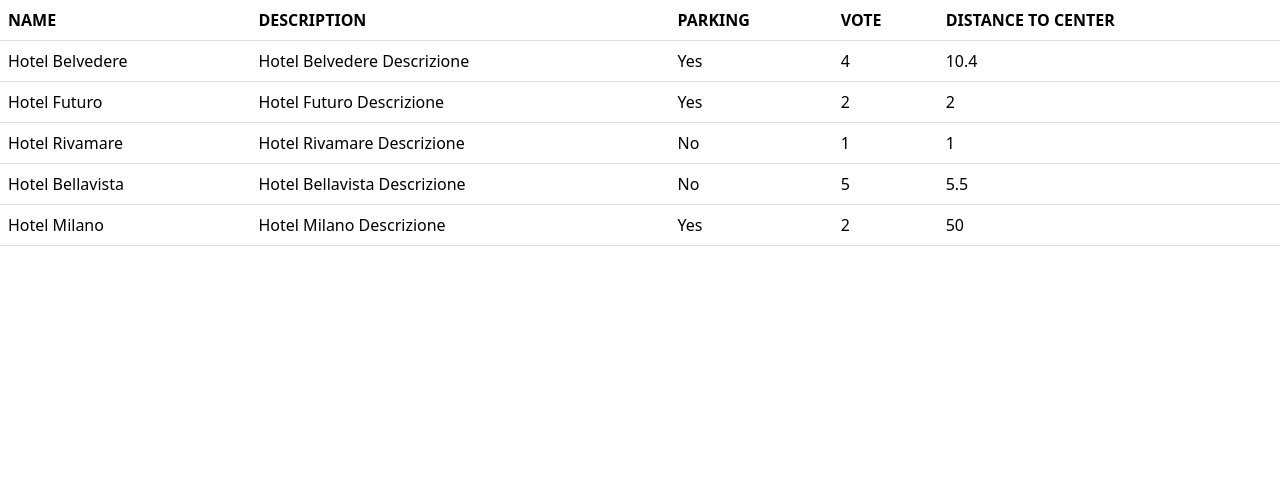
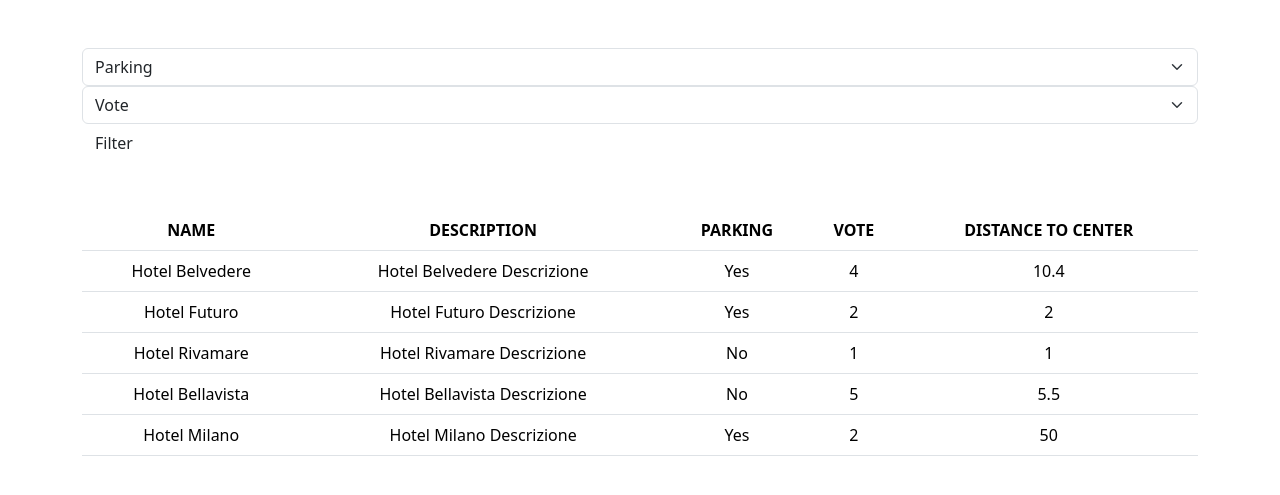
Before and after one commit to Vinffs/php-hotel, a PHP site: page / in a window 1280 px wide. Shown: the top 495 px of the page. Run offline with PHP 8.4, Linux system fonts and the light colour scheme.

Commit message:
added parking filter

```diff
--- a/index.php
+++ b/index.php
@@ -1,17 +1,30 @@
 <?php
 include __DIR__ . "/partials/header.php";
-
 function tableTitle($word)
 {
   return strtoupper((str_replace("_", " ", $word)));
 }
 
+$filteredHotels = $hotels;
+
+function filter($hotel)
+{
+  $parking = $_GET['parking'];
+  return $hotel['parking'] == $parking || $parking === 'all';
+}
+
+if (isset($_GET['parking'])) {
+  $filteredHotels = array_filter($filteredHotels, 'filter');
+}
+
+
+
 ?>
 
-<main>
+<main class="container">
   <table class="table">
     <thead>
-      <tr>
+      <tr class="text-center">
         <?php
         $firstHotel = reset($hotels);
         foreach ($firstHotel as $key => $value) { ?>
@@ -23,11 +36,11 @@ function tableTitle($word)
     </thead>
     <tbody>
       <?php
-      foreach ($hotels as $hotel) { ?>
+      foreach ($filteredHotels as $hotel) { ?>
       <tr>
         <?php
           foreach ($hotel as $value) { ?>
-        <td>
+        <td class="text-center">
           <?php if ($value == 'parking') {
                 echo "Yes";
               } else if (!$value == 'parking') {
--- a/partials/header.php
+++ b/partials/header.php
@@ -23,4 +23,21 @@ include "./Model/db.php";
 </head>
 
 <body>
-  <header></header>
+  <header class="container py-5">
+    <form action="index.php" method="GET">
+      <select class="form-select" aria-label="Default select example" name="parking">
+        <option value="all">Parking</option>
+        <option value="1">YES</option>
+        <option value="0">NO</option>
+      </select>
+      <select class="form-select" aria-label="Default select example" name="voting">
+        <option value="all">Vote</option>
+        <option value="1">One</option>
+        <option value="2">Two</option>
+        <option value="3">Three</option>
+        <option value="4">Four</option>
+        <option value="5">Five</option>
+      </select>
+      <button class="btn" type="submit">Filter</button>
+    </form>
+  </header>
```
